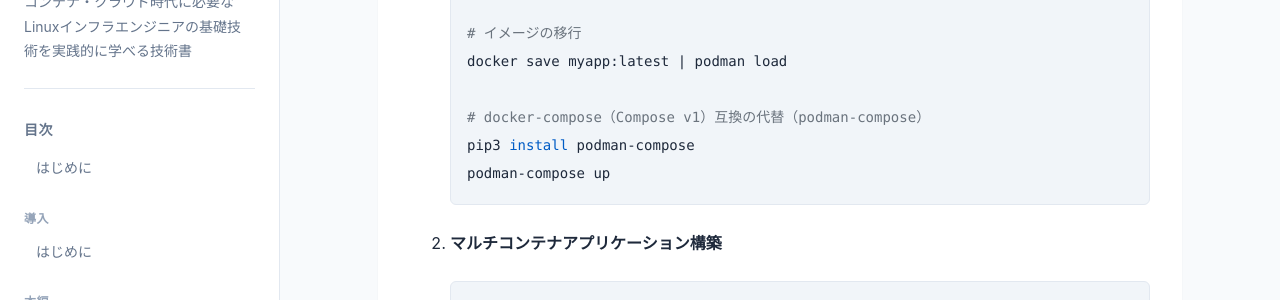
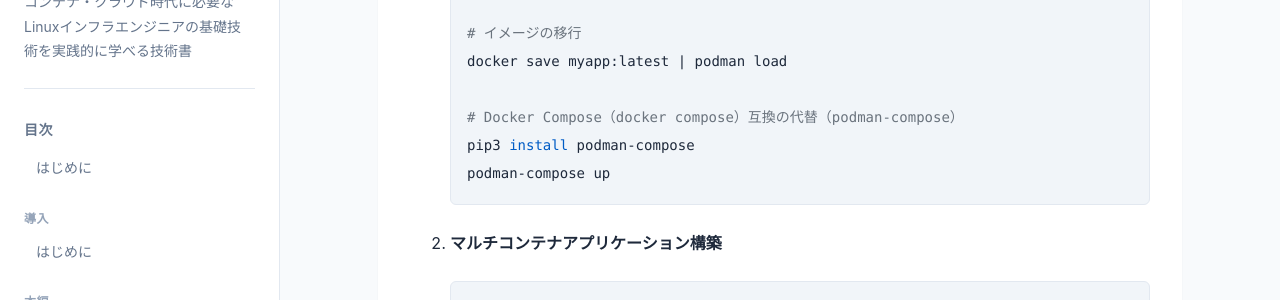
Before and after one commit to itdojp/linux-infra-textbook2, a Jekyll site: the page built from docs/appendices/merged-exercise-answers.md, in a window 1280 px wide and 900 px high, scrolled down 48379 px. Shown: the part 151-451 px from the top of the window. Built offline with Jekyll 4.4.1, drawn with Linux system fonts in a browser that asks for light colours.

Commit message:
Clarify Docker Compose notation (#123)
* Clarify Docker Compose terminology

* fix: close code fence in merged exercise answers

````diff
--- a/docs/appendices/merged-exercise-answers.md
+++ b/docs/appendices/merged-exercise-answers.md
@@ -1826,7 +1826,7 @@ echo "  VM memory overhead: ~512MB"
    # イメージの移行
    docker save myapp:latest | podman load
 
-   # docker-compose（Compose v1）互換の代替（podman-compose）
+   # Docker Compose（docker compose）互換の代替（podman-compose）
    pip3 install podman-compose
    podman-compose up
    ```
````
